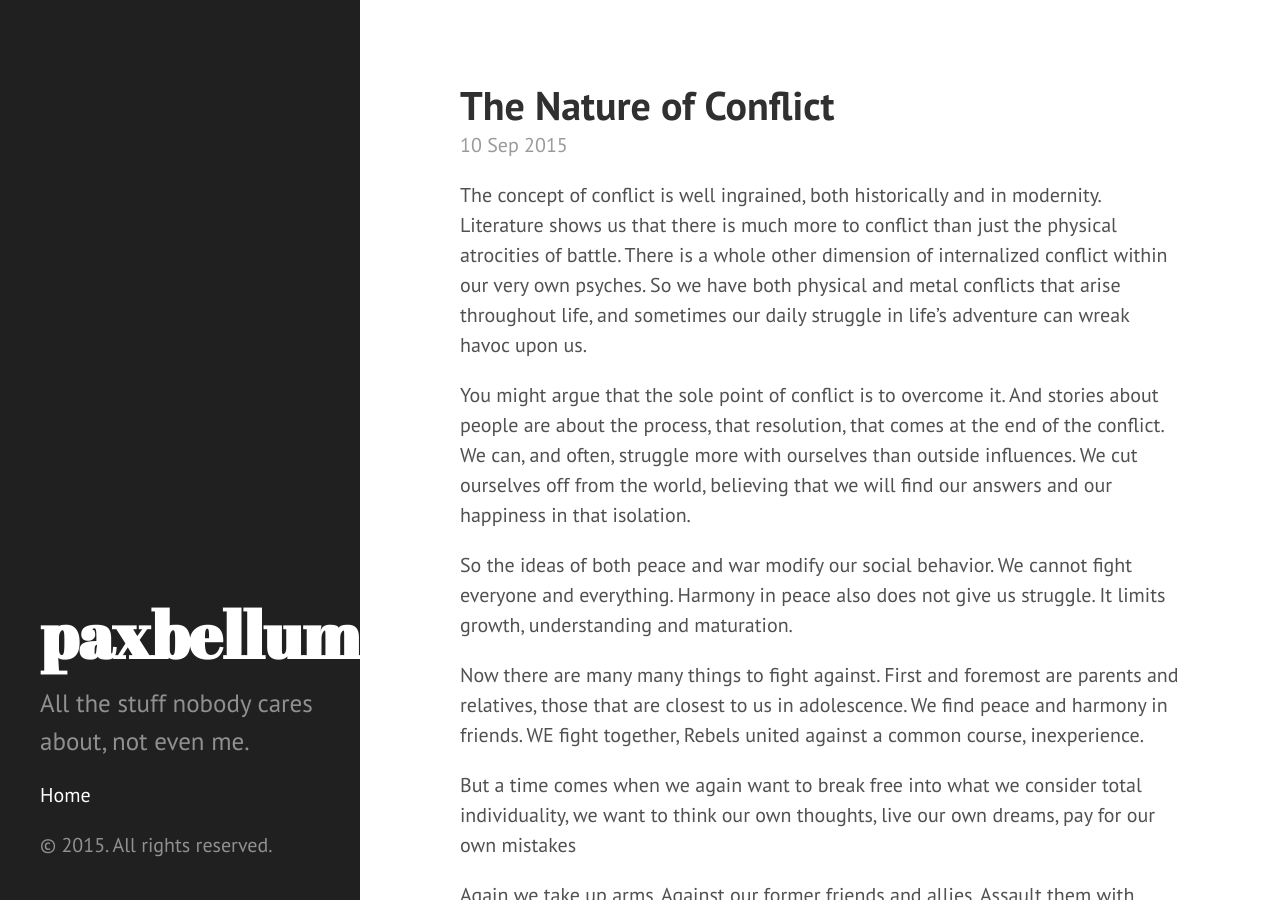
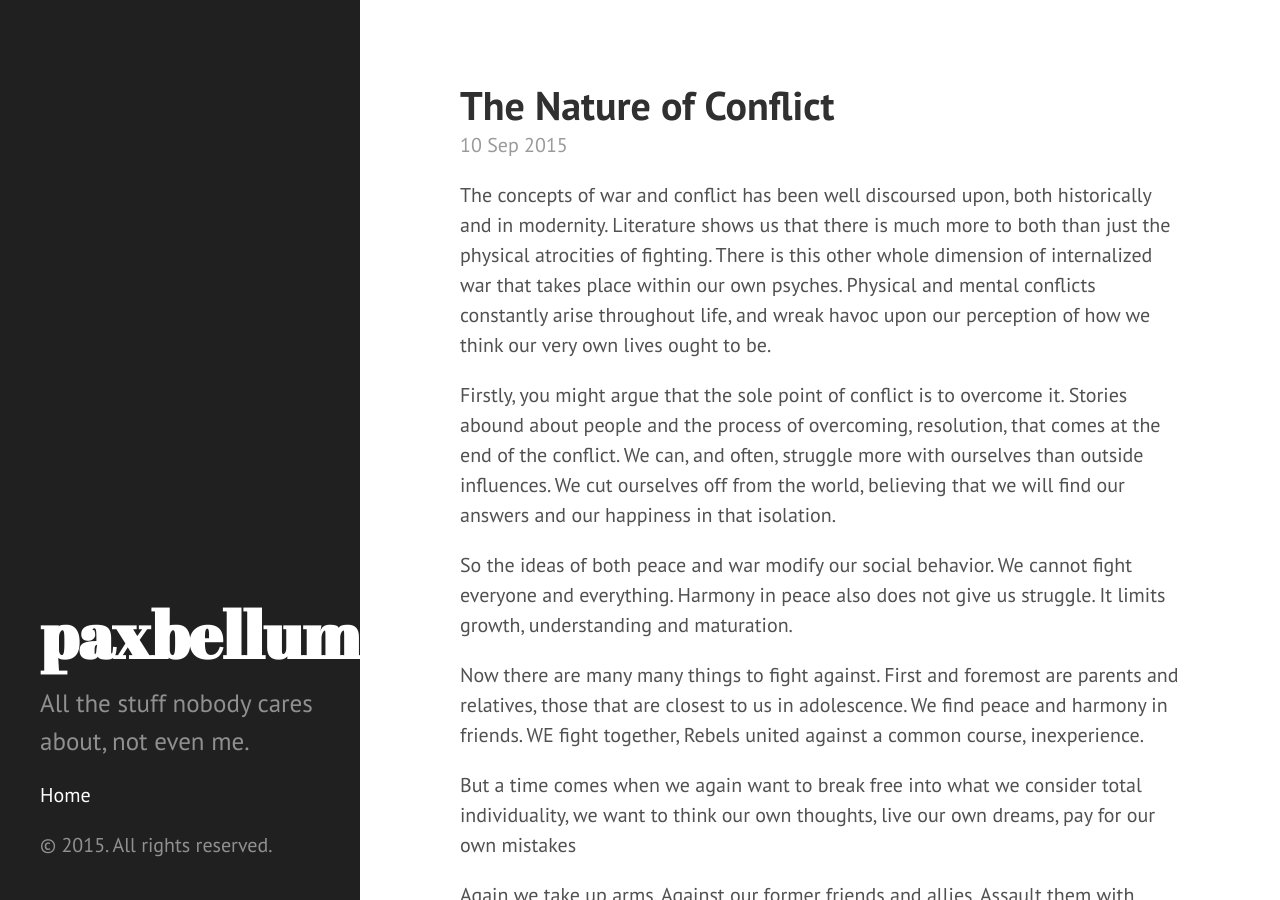
Before and after one commit to paxbellum/paxbellum.github.io, a Jekyll site: the page built from _posts/2015-09-10-beginnings.markdown, in a window 1280 px wide and 900 px high. Built offline with Jekyll 4.4.1, drawn with Linux system fonts in a browser that asks for light colours.

Commit message:
Post update: The Nature of Conflict

```diff
--- a/_posts/2015-09-10-beginnings.markdown
+++ b/_posts/2015-09-10-beginnings.markdown
@@ -3,9 +3,9 @@ published: true
 title: The Nature of Conflict
 layout: post
 ---
-The concept of conflict is well ingrained, both historically and in modernity. Literature shows us that there is much more to conflict than just the physical atrocities of battle. There is a whole other dimension of internalized conflict within our very own psyches. So we have both physical and metal conflicts that arise throughout life, and sometimes our daily struggle in life's adventure can  wreak havoc upon us.
+The concepts of war and conflict has been well discoursed upon, both historically and in modernity. Literature shows us that there is much more to both than just the physical atrocities of fighting. There is this other whole dimension of internalized war that takes place within our  own psyches. Physical and mental conflicts constantly arise throughout life, and wreak havoc upon our perception of how we think our very own lives ought to be.
 
-You might argue that the sole point of conflict is to overcome it. And stories about people are about the process, that resolution, that comes at the end of the conflict. We can, and often, struggle more with ourselves than outside influences. We cut ourselves off from the world, believing that we will find our answers and our happiness in that isolation.
+Firstly, you might argue that the sole point of conflict is to overcome it. Stories abound about people and the process of overcoming, resolution, that comes at the end of the conflict. We can, and often, struggle more with ourselves than outside influences. We cut ourselves off from the world, believing that we will find our answers and our happiness in that isolation.
 
 So the ideas of both peace and war modify our social behavior. We cannot fight everyone and everything. Harmony in peace also does not give us struggle. It limits growth,  understanding and maturation.
 
```
